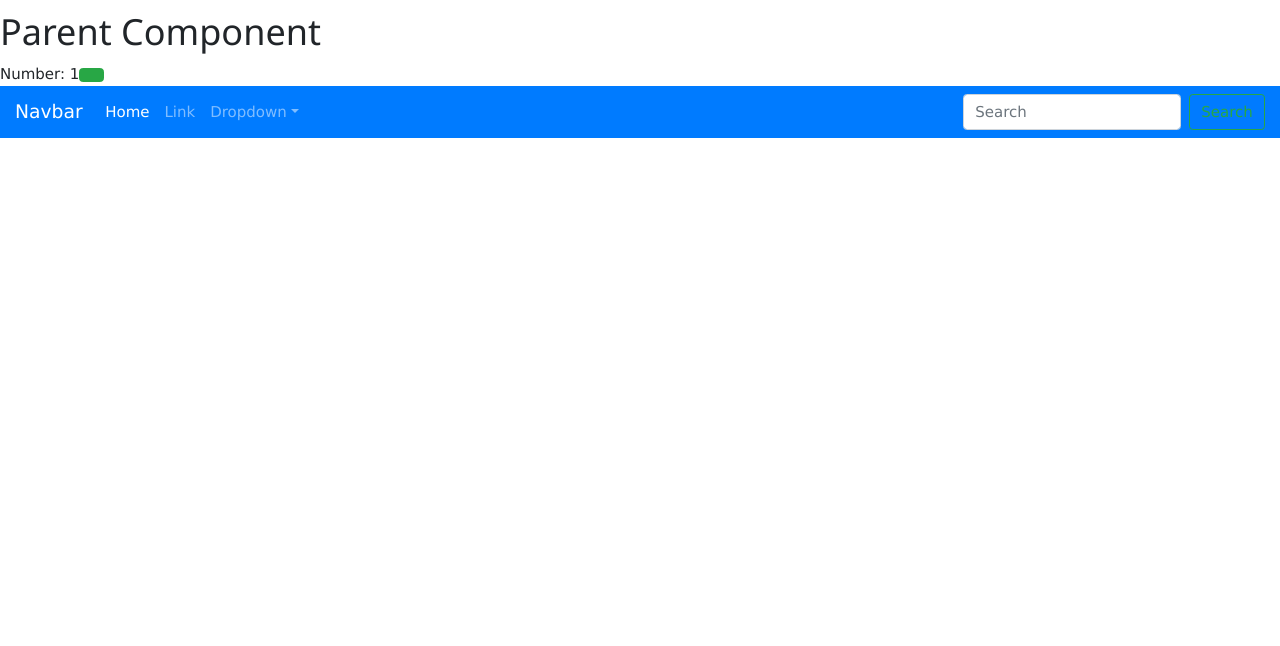
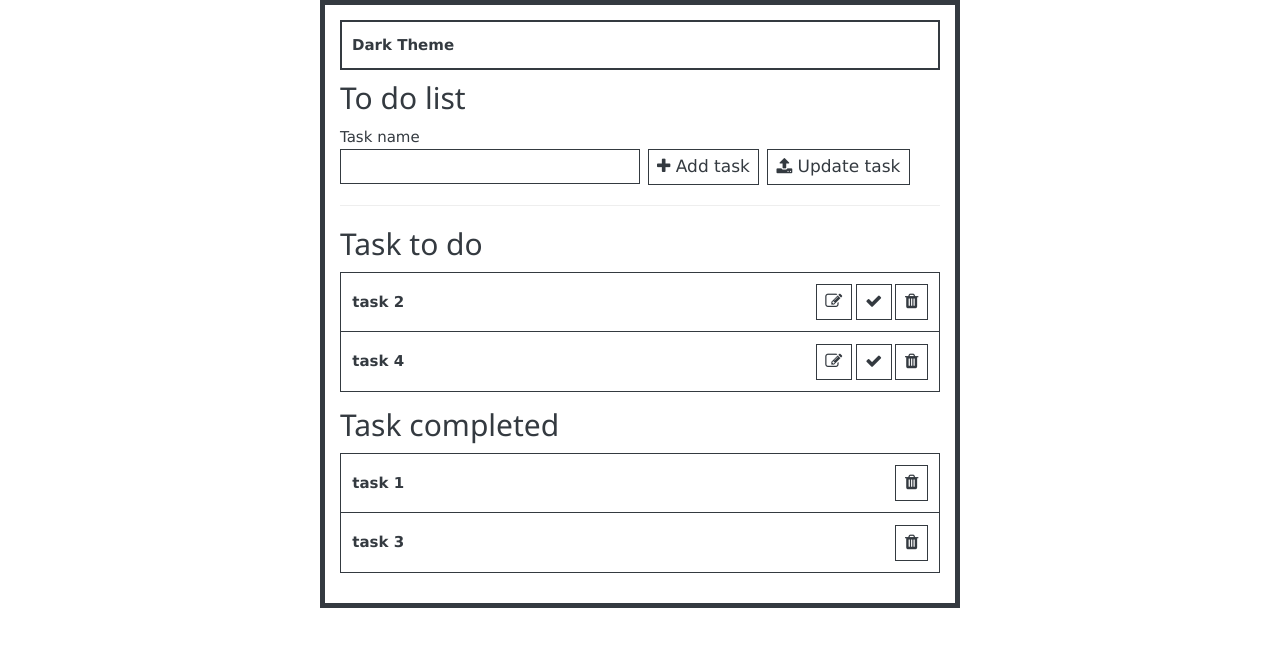
Before and after one commit to HiepHoang2190/Cyber-Reactjs-Componet-K3, a React (Create React App) app in the folder react-component-k3/: page / in a window 1280 px wide. Shown: the top 646 px of the page. Built offline with nearby package versions, Linux system fonts and the light colour scheme.

Commit message:
ReactJs-K3: lesson 20: life cycle bài tập todolist tiếp theo chức năng edit_task(p8)

```diff
--- a/react-component-k3/src/App.js
+++ b/react-component-k3/src/App.js
@@ -14,8 +14,8 @@ class App extends Component {
         {/* <UserProfile /> */}
         {/* <DemoJSS /> */}
         {/* <DemoTheme /> */}
-        {/* <ToDoList /> */}
-        <LifeCycleReact />
+        <ToDoList />
+        {/* <LifeCycleReact /> */}
       </div>
     );
   }
--- a/react-component-k3/src/JSS_StyledComponent/BaiTapStyledComponent/ToDoList/ToDoList.js
+++ b/react-component-k3/src/JSS_StyledComponent/BaiTapStyledComponent/ToDoList/ToDoList.js
@@ -63,6 +63,14 @@ class ToDoList extends Component {
             </option>
         })
     }
+    // Life cycle bảng 16 nhận vào props mới được thực thi trước render
+    componentWillReceiveProps(newProps) {
+        console.log('this.props', this.props);
+        console.log('newProps', newProps);
+        this.setState({
+            taskName: newProps.taskEdit.taskName
+        })
+    }
     render() {
         return (
             <div>
@@ -85,7 +93,7 @@ class ToDoList extends Component {
                         <Heading3>To do list</Heading3>
                         {/* <Label>Task name</Label>
                         <Input></Input> */}
-                        <TextField value={this.props.taskEdit.taskName} onChange={(e) => {
+                        <TextField value={this.state.taskName} onChange={(e) => {
                             this.setState({
 
                                 // [e.target.name]:e.target.value   // cách ghi đầy đủ
--- a/react-component-k3/src/LifeCycleReact/LifeCycleReact.js
+++ b/react-component-k3/src/LifeCycleReact/LifeCycleReact.js
@@ -3,7 +3,7 @@ import ChildComponent from './ChildComponent';
 
 class LifeCycleReact extends Component {
 
-    // Các dự án cũ :
+    // Các dự án cũ : constructor
     constructor(props) {
         super(props);
         this.state = {
```
